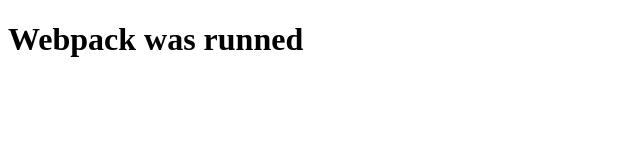
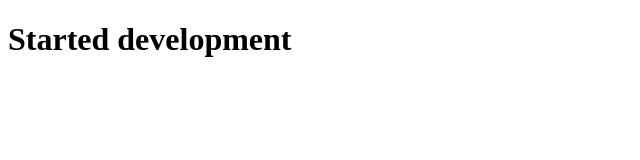
Before and after one commit to akram-xujaniyozov/accounting-finance, a React app: page / in a window 1280 px wide. Shown: the top 160 px of the page, without its empty margins (0-640 px from the left). Built offline with nearby package versions, Linux system fonts and the light colour scheme.

Commit message:
adding root component

```diff
--- /dev/null
+++ b/src/App.tsx
@@ -0,0 +1,7 @@
+import React, { FC } from "react";
+
+const App: FC = () => {
+  return <h1>Started development</h1>;
+};
+
+export default App;
--- a/src/index.tsx
+++ b/src/index.tsx
@@ -1,9 +1,10 @@
 import React from "react";
 import { createRoot } from "react-dom/client";
 
-const App: React.FC = () => {
-  return <h1>Webpack was runned</h1>;
-};
+import App from "./App";
 
+// Taking control root element
 const root = createRoot(document.getElementById("root"));
+
+// Rendering root component
 root.render(<App />);
```
